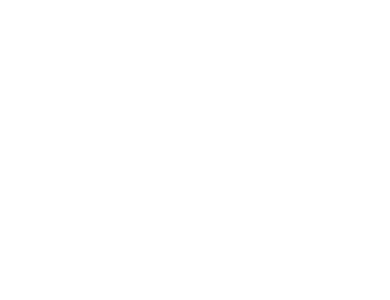
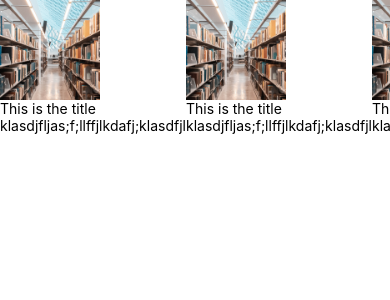
Before and after one commit to dipanshuhappy/ClassicBooks, a React Native app: screen / in a window 390 px wide. Shown: the top 300 px of the page. Built offline with nearby package versions, Linux system fonts and the light colour scheme.

Commit message:
set themes done with welcome page

```diff
--- a/App.js
+++ b/App.js
@@ -1,22 +1,38 @@
 
-import { Platform, SafeAreaView, StatusBar, StyleSheet, Text, View,Dimensions } from 'react-native';
+import { Platform, SafeAreaView, StatusBar, StyleSheet, Text, View, Dimensions } from 'react-native';
 import HomeScreen from './app/screen/HomeScreen';
+import { DefaultTheme,Provider as PaperProvider } from 'react-native-paper/';
+import WelcomeScreen from './app/screen/WelcomeScreen';
+import colors from './app/config/colors';
 
-import WelcomeScreen from './app/screen/WelcomeScreen';
+const theme = {
+  ...DefaultTheme,
+  roundness: 2,
+  colors: {
+    ...DefaultTheme.colors,
+    primary: colors.primary,
+    accent: colors.accent,
+    placeholder:colors.accent
+  },
+}
 
 export default function App() {
   return (
-   <SafeAreaView style={styles.container}>
-     {/* <WelcomeScreen/> */}
-     {/* <HomeScreen/> */}
-   </SafeAreaView>
+    <SafeAreaView style={styles.container}>
+
+      <PaperProvider theme={theme}>
+        <HomeScreen />
+         {/* <WelcomeScreen/> */}
+      </PaperProvider>
+
+    </SafeAreaView>
   );
 }
 
 const styles = StyleSheet.create({
   container: {
     flex: 1,
-    marginTop:Platform.OS=='android'?StatusBar.currentHeight:null,
+    marginTop: Platform.OS == 'android' ? StatusBar.currentHeight : null,
 
   },
 });
--- a/app/component/RoundButton.js
+++ b/app/component/RoundButton.js
@@ -1,13 +1,12 @@
 import { StyleSheet ,View,TouchableHighlight,Text} from "react-native";
+import { Button } from "react-native-paper";
 import colors from "../config/colors";
 
 const RoundButton = ({style={},title,colorText=colors.black,color=colors.primary,onPress}) => {
     return (
-        <TouchableHighlight onPress={onPress} style={[styles.buttonContainer,style]} >
-
-                <Text style={styles.text}>{title}</Text>
-
-        </TouchableHighlight>
+        <Button  style={[styles.buttonContainer,style]} mode="contained" onPress={onPress}>
+       {title}
+      </Button>
     );
 }
 const styles = StyleSheet.create({
--- a/app/config/colors.js
+++ b/app/config/colors.js
@@ -1,4 +1,5 @@
 export default {
     black:'#000',
-    primary:'red'
+    primary:'#33135C',
+    accent:'#74ee15'
 }
--- a/app/screen/WelcomeScreen.js
+++ b/app/screen/WelcomeScreen.js
@@ -1,59 +1,61 @@
-import { Button, Image, ImageBackground, StyleSheet,View, Text } from "react-native";
+import {  Image, ImageBackground, StyleSheet, View, Text } from "react-native";
 import welcomeScreenImage from '../../assets/welcome_screen.jpg'
 import logo from '../../assets/icon.png'
 import RoundButton from "../component/RoundButton";
+import { Button } from "react-native-paper";
+import colors from "../config/colors";
 const WelcomeScreen = () => {
     return (
         <View style={styles.container}>
             <ImageBackground source={welcomeScreenImage} style={styles.imageBackground} width={100} height={100}>
-                <Image source={logo} style={styles.logo}/>
+                <Image source={logo} style={styles.logo} />
                 <Text style={styles.tagline}>Get access to 60,000 books for free</Text>
                 <View style={styles.buttonContianer}>
-                <RoundButton style={styles.loginButton} title="Login" onPress={()=>console.log('lkdj0')}/>
-                <RoundButton title="Sign Up" onPress={()=>console.log('lkdj0')}/>
-                <Text style={styles.text} onPress={()=>console.log('text clicked')}>Skip For Now</Text>
+                    <RoundButton style={styles.loginButton} title="Login" onPress={() => console.log('lkdj0')} />
+                    <RoundButton title="Sign Up" onPress={() => console.log('lkdj0')} />
+                    <Button color={colors.accent} mode="text" onPress={() => console.log('lkdj0')}>Skip for Now</Button>
                 </View>
             </ImageBackground>
 
         </View>
     );
 }
-const styles=StyleSheet.create({
-    container:{
-        flex:1,
-        width:'100%',
-        height:'100%'
+const styles = StyleSheet.create({
+    container: {
+        flex: 1,
+        width: '100%',
+        height: '100%'
     },
-    buttonContianer:{
-        width:'100%',
-        height:'100%',
-        bottom:32,
-        marginTop:'100%',
+    buttonContianer: {
+        width: '100%',
+        height: '100%',
+        bottom: 32,
+        marginTop: '100%',
         // position:'absolute'
     },
-    loginButton:{
-        marginBottom:30
+    loginButton: {
+        marginBottom: 30
     },
-    imageBackground:{
-        flex:1,
-        width:'100%',
-        height:'100%',
-        alignItems:'center'
+    imageBackground: {
+        flex: 1,
+        width: '100%',
+        height: '100%',
+        alignItems: 'center'
     },
-    logo:{
-        width:128,
-        height:200,
-        marginTop:20
+    logo: {
+        width: 128,
+        height: 200,
+        marginTop: 20
     },
-    tagline:{
-        fontWeight:'bold',
-        fontSize:16,
-        textAlign:'center'
+    tagline: {
+        fontWeight: 'bold',
+        fontSize: 16,
+        textAlign: 'center'
     },
-    text:{
-        textAlign:'center',
-        fontSize:30,
-        textDecorationLine:'underline'
+    text: {
+        textAlign: 'center',
+        fontSize: 30,
+        color:colors.accent,
     }
 })
 
--- a/babel.config.js
+++ b/babel.config.js
@@ -2,5 +2,10 @@
   api.cache(true);
   return {
     presets: ['babel-preset-expo'],
+    env: {
+      production: {
+        plugins: ['react-native-paper/babel'],
+      },
+    }
   };
 };
--- a/package.json
+++ b/package.json
@@ -13,10 +13,10 @@
     "expo": "~44.0.0",
     "expo-status-bar": "~1.2.0",
     "react": "17.0.1",
-    "react-dom": "17.0.1",
+    "react-dom": "^17.0.1",
     "react-native": "0.64.3",
     "react-native-paper": "^4.11.2",
-    "react-native-web": "0.17.1"
+    "react-native-web": "^0.17.1"
   },
   "devDependencies": {
     "@babel/core": "^7.12.9"
```
Also changed, not shown: app/component/BookCard.js (added), 1 other file (tests, documents, lock files or other folders).
